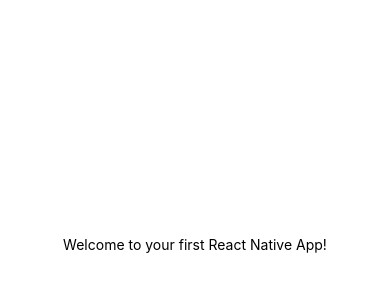
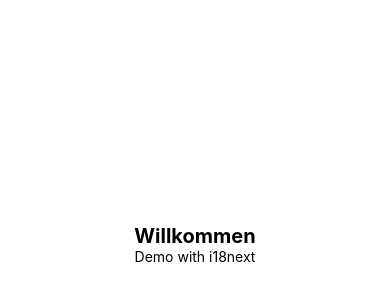
Before and after one commit to GianlucaD/ReactNative, a React Native app: screen / in a window 390 px wide. Shown: the part 178-478 px from the top of the page. Built offline with nearby package versions, Linux system fonts and the light colour scheme.

Commit message:
added i18n

```diff
--- a/App.tsx
+++ b/App.tsx
@@ -1,10 +1,15 @@
 import { StatusBar } from "expo-status-bar";
 import { StyleSheet, Text, View } from "react-native";
+import { useTranslation } from "react-i18next";
+import "./i18n/config";
 
 export default function App() {
+  const { t } = useTranslation();
+
   return (
     <View style={styles.container}>
-      <Text>Welcome to your first React Native App!</Text>
+      <Text style={{ fontSize: 20, fontWeight: "bold" }}>{t("title")}</Text>
+      <Text>{t("description.welcome")}</Text>
       <StatusBar style="auto" />
     </View>
   );
--- /dev/null
+++ b/i18n/config.ts
@@ -0,0 +1,17 @@
+import i18n from "i18next";
+import translation from "./de/translation.json";
+import { initReactI18next } from "react-i18next";
+
+export const resources = {
+  de: {
+    translation,
+  },
+} as const;
+
+i18n.use(initReactI18next).init({
+  lng: "de",
+  interpolation: {
+    escapeValue: false, // not needed for react as it escapes by default
+  },
+  resources,
+});
--- /dev/null
+++ b/i18n/de/translation.json
@@ -0,0 +1,6 @@
+{
+    "title": "Willkommen",
+    "description": {
+        "welcome": "Demo with i18next"
+    }
+}
--- a/package.json
+++ b/package.json
@@ -11,8 +11,10 @@
   "dependencies": {
     "expo": "~46.0.9",
     "expo-status-bar": "~1.4.0",
+    "i18next": "^21.9.2",
     "react": "18.0.0",
     "react-dom": "18.0.0",
+    "react-i18next": "^11.18.6",
     "react-native": "0.69.4",
     "react-native-web": "~0.18.7"
   },
```
Also changed, not shown: 1 other file (tests, documents, lock files or other folders).
